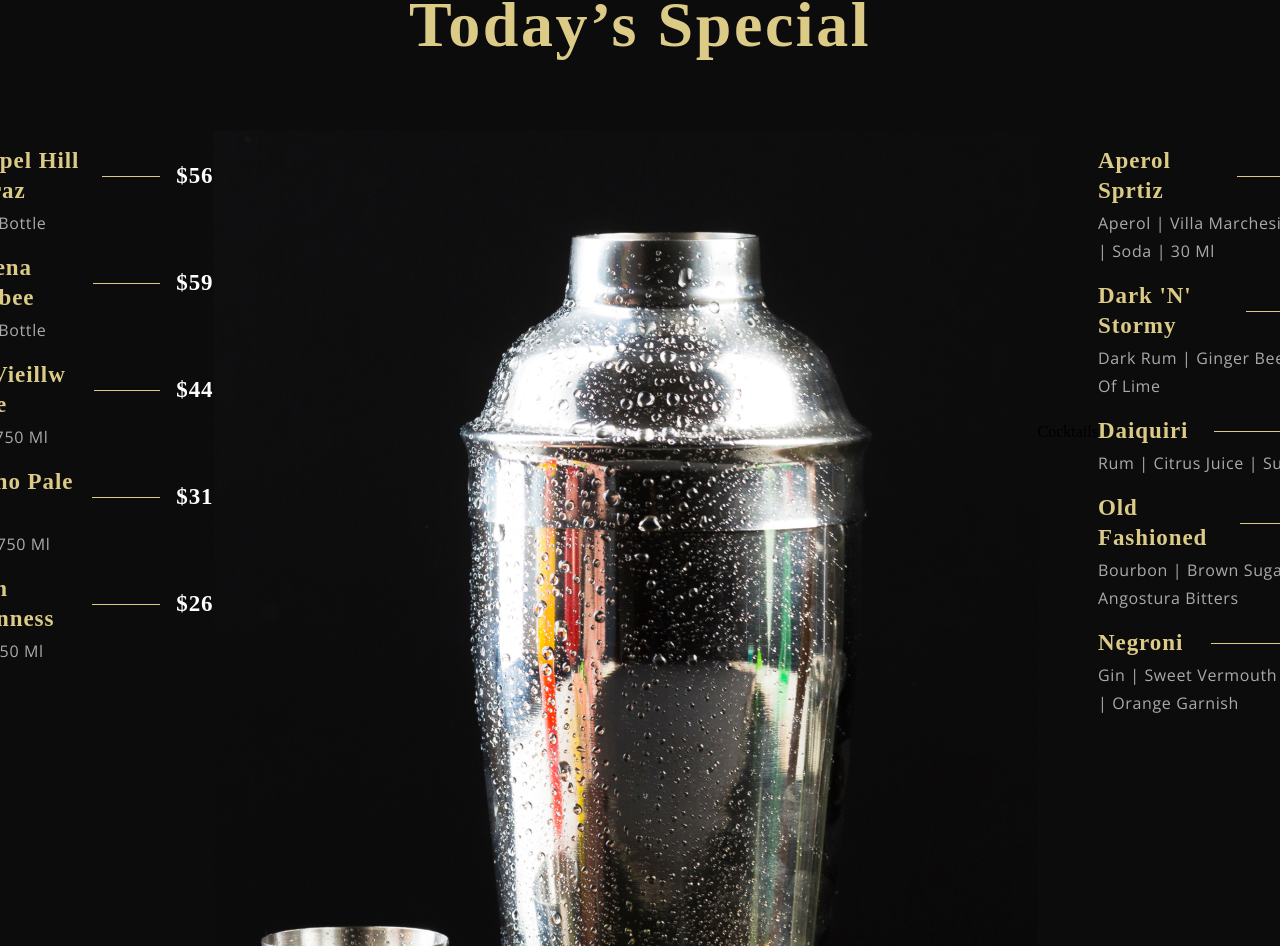
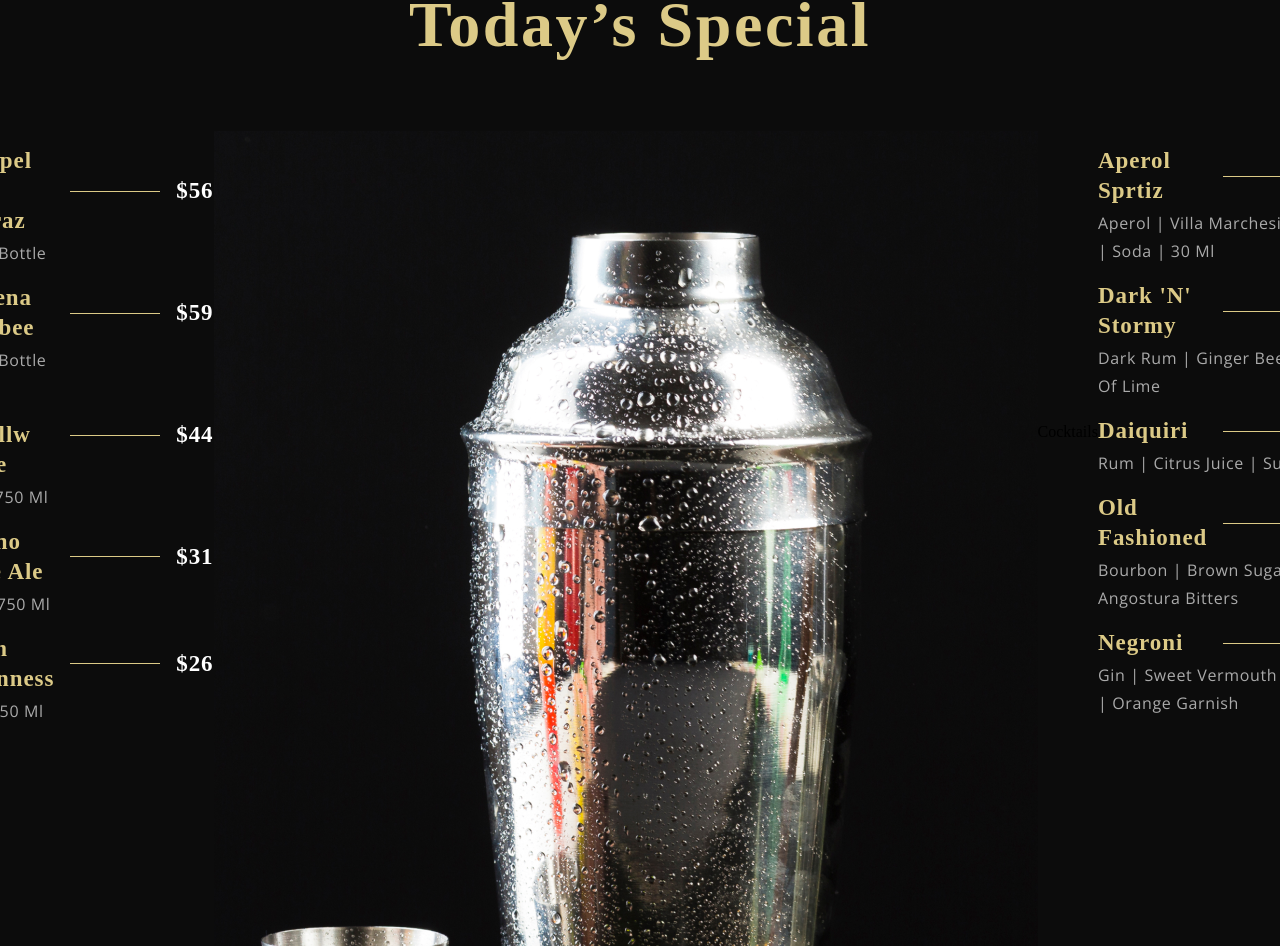
Before and after one commit to Nyakamba/gerich-restaurant, a React (Vite) app: page / in a window 1280 px wide. Shown: the part 2339-3285 px from the top of the page. Built offline with nearby package versions, Linux system fonts and the light colour scheme; a web font is replaced by a local one.

Commit message:
MenuItem.css

```diff
--- a/src/components/Menuitem/MenuItem.css
+++ b/src/components/Menuitem/MenuItem.css
@@ -17,6 +17,10 @@
   margin-top: 0.2rem;
 }
 
+.app__menuitem-name {
+  flex: 1;
+}
+
 .app__menuitem-dash {
   width: 90px;
   height: 1px;
```
